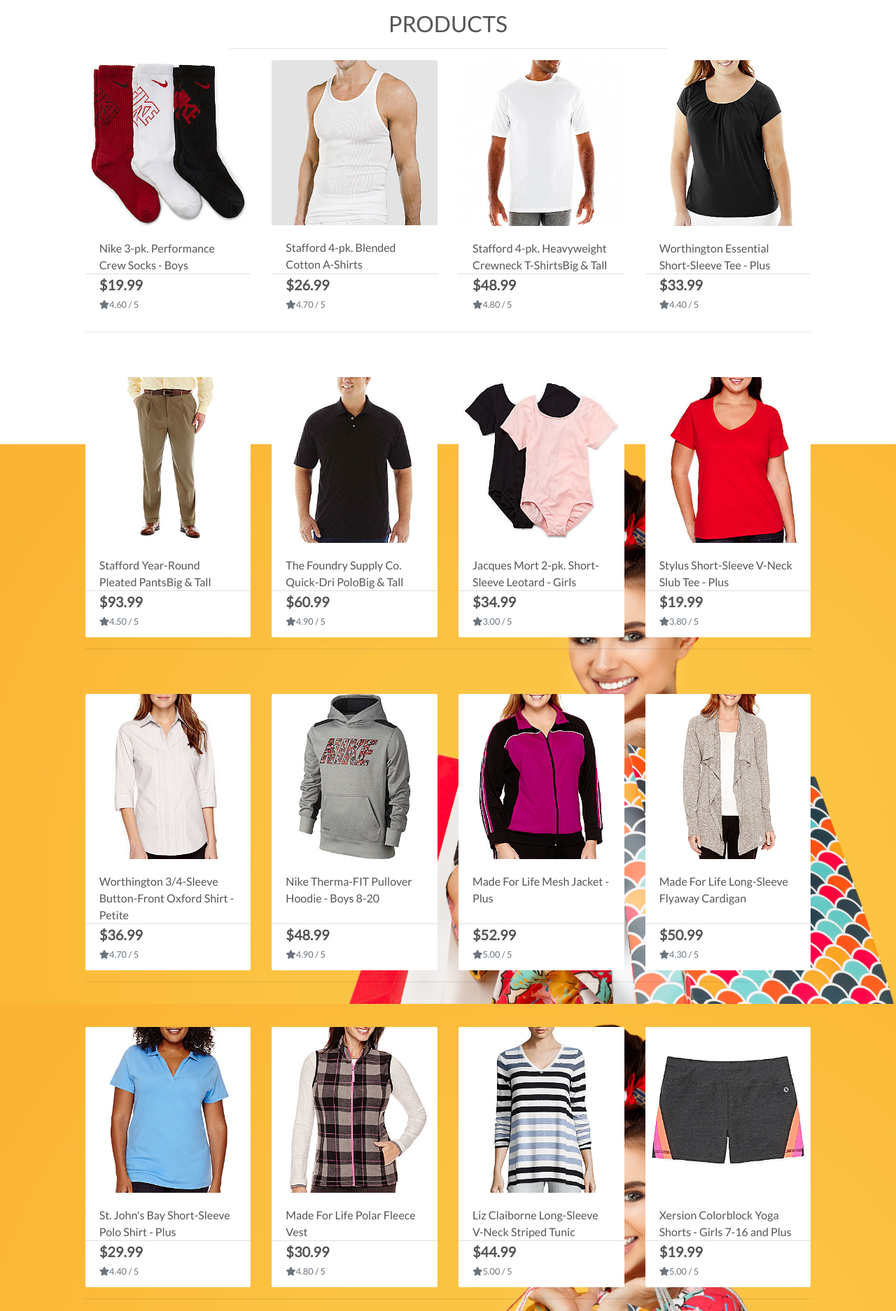
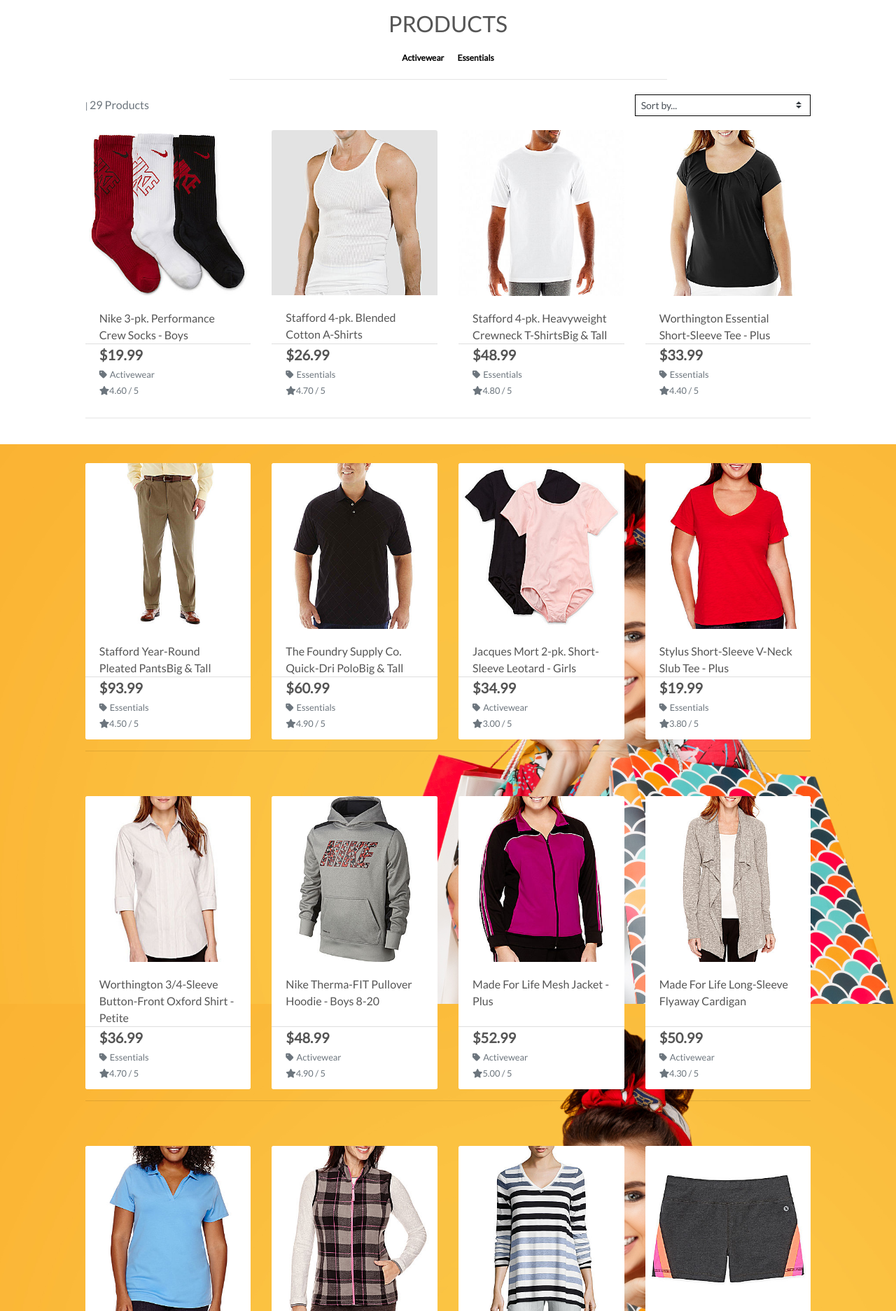
Before and after one commit to EndaMagennis/boutique-ado, a Django app: a page that uses templates/includes/main-nav.html in a window 1280 px wide. Shown: the part 165-2039 px from the top of the page at 70% size. Run offline with Django 3.2, Linux system fonts and the light colour scheme; data comes from the database, SQL or seed files in the repository; some libraries are stand-ins or nearby versions.

Commit message:
Add sorting and product counts

```diff
--- a/products/templates/products/products.html
+++ b/products/templates/products/products.html
@@ -17,12 +17,41 @@
         <div class="row">
             <div class="col text-center mt-3">
                 <h2 class="logo-font">Products</h2>
+                {% for c in current_categories %}
+                    <a href="{% url 'products' %}?category={{ c.name }}" class="category-badge text-decoration-none">
+                        <span class="p-2 mt-2 badge badge-white text-black rounded-0 border-dark">{{ c.friendly_name }}</span>
+                    </a>
+                {% endfor %}
                 <hr class="w-50 mb-1">
             </div>
         </div>
         <div class="row">
             <div class="product-container col-10 offset-1">
-                <div class="row mt-1 mb-2"></div>
+                <div class="row mt-1 mb-2">
+                    <div class="col-12 col-md-6 my-auto order-md-last d-flex justify-content-center justify-content-md-end">
+                        <div class="sort-select-wrapper w-50">
+                            <select id="sort-selector" class="custom-select custom-select-sm rounded-0 border border-{% if current_sorting != 'None_None' %}info{% else %}black{% endif %}">
+                                <option value="reset" {% if current_sorting == 'None_None' %}selected{% endif %}>Sort by...</option>
+                                <option value="price_asc" {% if current_sorting == 'price_asc' %}selected{% endif %}>Price (low to high)</option>
+                                <option value="price_desc" {% if current_sorting == 'price_desc' %}selected{% endif %}>Price (high to low)</option>
+                                <option value="rating_asc" {% if current_sorting == 'rating_asc' %}selected{% endif %}>Rating (low to high)</option>
+                                <option value="rating_desc" {% if current_sorting == 'rating_desc' %}selected{% endif %}>Rating (high to low)</option>
+                                <option value="name_asc" {% if current_sorting == 'name_asc' %}selected{% endif %}>Name (A-Z)</option>
+                                <option value="name_desc" {% if current_sorting == 'name_desc' %}selected{% endif %}>Name (Z-A)</option>
+                                <option value="category_asc" {% if current_sorting == 'category_asc' %}selected{% endif %}>Category (A-Z)</option>
+                                <option value="category_desc" {% if current_sorting == 'category_desc' %}selected{% endif %}>Category (Z-A)</option>
+                            </select>
+                        </div>
+                    </div>
+                    <div class="col-12 col-md-6 order-md-first">
+                        <p class="text-muted mt-3 text-center text-md-left">
+                            {%if search_term or current_categories or current_sorting != 'None_None' %}
+                                <span class="small"><a href="{% url 'products' %}"></a> | </span>
+                            {% endif %}
+                            {{ products|length }} Products{% if search_term %} found for <strong>"{{ search_term }}"</strong>{% endif %}
+                        </p>
+                    </div>
+                </div>
                 <div class="row">
                     {% for product in products %}
                         <div class="col-sm-6 col-md-6 col-lg-4 col-xl-3">
@@ -43,6 +72,13 @@
                                     <div class="row">
                                         <div class="col">
                                             <p class="lead mb-0 text-left font-weight-bold">${{ product.price }}</p>
+                                            {% if product.category %}
+                                                <p class="small mt-1 mb-0">
+                                                    <a href="{% url 'products' %}?category={{ product.category.name }}" class="text-muted">
+                                                        <i class="fas fa-tag mr-1"></i>{{ product.category.friendly_name }}
+                                                    </a>
+                                                </p>
+                                            {% endif %}
                                             {% if product.rating %}
                                                 <small class="text-muted"><i class="fas fa-star mr1"></i>{{ product.rating }} / 5</small>
                                             {% else %}
--- a/products/views.py
+++ b/products/views.py
@@ -22,6 +22,8 @@
             if sortkey == 'name':
                 sortkey = 'lower_name'
                 products = products.annotate(lower_name=Lower('name'))  # this is to sort by name in alphabetical order
+            if sortkey == 'category':
+                sortkey = 'category__name'
 
             if 'direction' in request.GET:
                 direction = request.GET['direction']
--- a/static/css/base.css
+++ b/static/css/base.css
@@ -70,6 +70,11 @@
     z-index: -1;
 }
 
+a.category-badge > span.badge:hover {
+    background: #212529 !important;
+    color: white !important;
+}
+
 /* -------------------------------- Media Queries */
 
 /* Slightly larger container on xl screens */
--- a/templates/includes/main-nav.html
+++ b/templates/includes/main-nav.html
@@ -7,7 +7,7 @@
             <div class="dropdown-menu border-0" aria-labelledby="all-products-link">
                 <a href="{% url 'products' %}?sort=price&direction=asc" class="dropdown-item">By Price</a>
                 <a href="{% url 'products' %}?sort=rating&direction=desc" class="dropdown-item ">By Rating</a>
-                <a href="{% url 'products' %}?sort=catergory&direction=asc" class="dropdown-item ">By Category</a>
+                <a href="{% url 'products' %}?sort=category&direction=asc" class="dropdown-item ">By Category</a>
                 <a href="" class="dropdown-item">All Products</a>
             </div>
         </li>
```
Also changed, not shown: products/templates/products/product_detail.html (+7 -0 lines).
